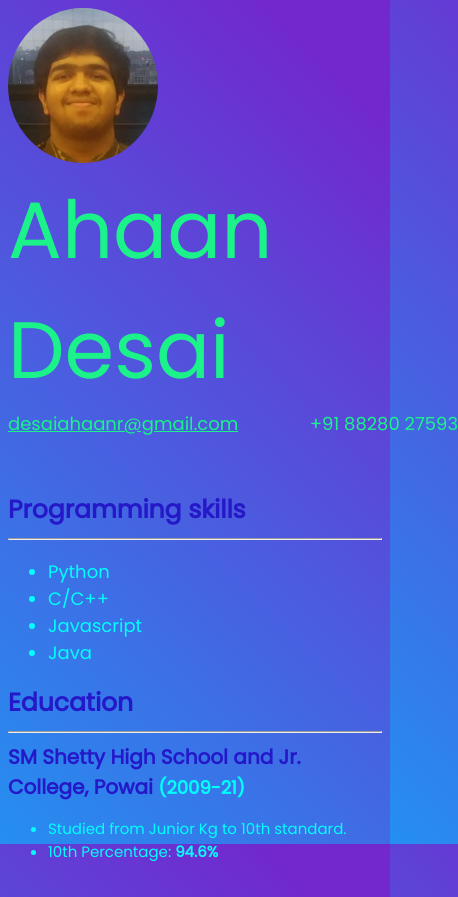
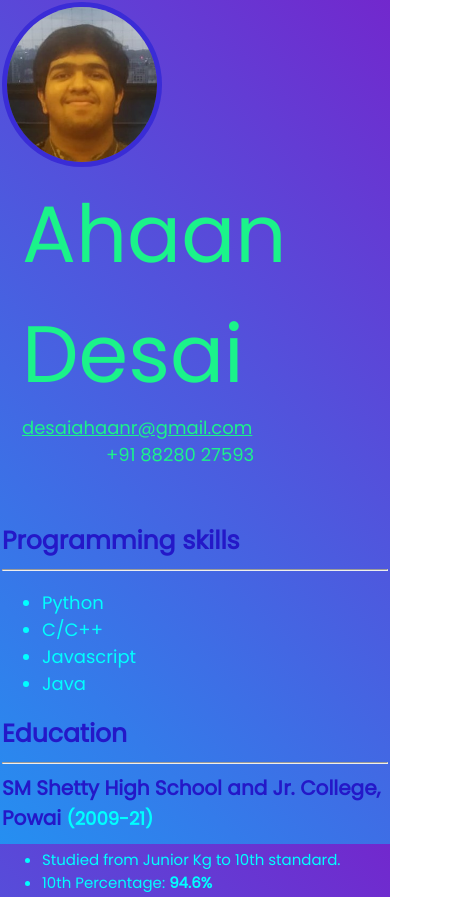
Before and after one commit to ahaandesai27/Portfolio-Website, a plain HTML site: page Portfolio.html in a window 390 px wide. Shown: the top 897 px of the page, 458 px wide, since content can reach past the window. Drawn offline with Linux system fonts and the light colour scheme.

Commit message:
Update Portfolio.css

```diff
--- a/Portfolio.css
+++ b/Portfolio.css
@@ -1,47 +1,31 @@
 @import url('https://fonts.googleapis.com/css2?family=Poppins&display=swap');
 
+@media (max-width: 767px) {
+    body {
+        padding: 0px;
+		margin: 2px;
+    }
+}
 
-h1, h3, h4 {
+/*Element selectors*/
+h1, h3, h4, h2{
 	display: inline;
 	color: #2418c8;
 	font-size: 20px;
 }
 
 h2 {
-	display: inline;
-	color: #2418c8;
 	font-size: 25px;
 }
-
-.contact {
-	display: flex;
-	width: 450px;
-	justify-content: space-between;
-}
-
-#email {
-	color: #1bf38a;
-}
-
-.year {
-	display: inline;
-	color: cyan;
-}
-
 
 body {
 	font-size: 18px;
 	font-family: 'Poppins', sans-serif;
 	color: #b175c7;
-	background-image: linear-gradient(45deg, #258ff1 0%, #7228cd 90%);
+	background-image: linear-gradient(45deg, #258ff1 0%, #7228cd 100%);
 	background-repeat: no-repeat;
 	background-position: center center;
 	background-attachment: fixed;
-}
-
-
-.headh1 {
-	width: 1350px;
 }
 
 li {
@@ -52,8 +36,30 @@ li {
 	border-radius: 50%;
 	width: 150px;
 	height: auto;
+	border: 5px solid #3a2cd6;
+}
+.profile {
+	display: flex;
+	flex-wrap: wrap;
+}
+.info {
+	margin-left: 20px;
+}
+.contact {
+	display: flex;
+	flex-wrap: wrap;
+}
+.number {
+	margin-left: 84px;
+}
+#email {
+	color: #1bf38a;
 }
 
 .edu {
 	font-size: 15px;
 }
+.year {
+	display: inline;
+	color: cyan;
+}
```
